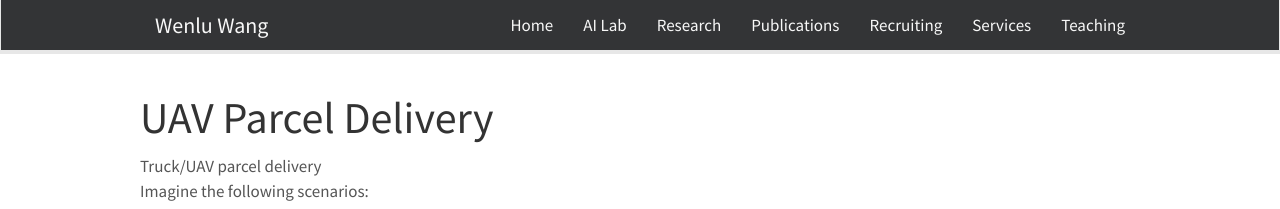
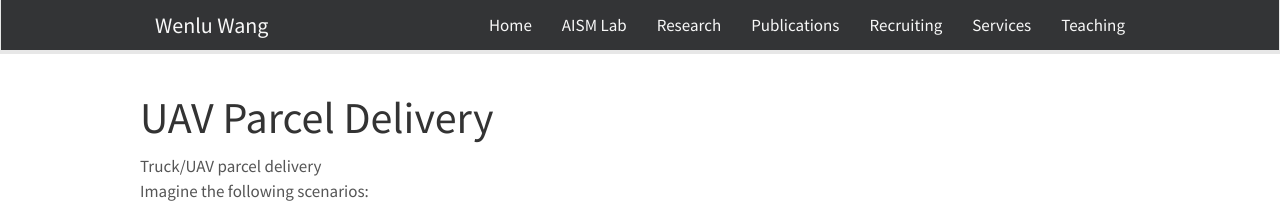
Before and after one commit to WENLU-W/WENLU-W.github.io, a Jekyll site: the page built from docs/2021-05-01-UAV.md, in a window 1280 px wide. Shown: the top 209 px of the page. Built offline with Jekyll 4.4.1, drawn with Linux system fonts in a browser that asks for light colours; nearby versions of some CDN libraries.

Commit message:
Update header.html

```diff
--- a/docs/_includes/header.html
+++ b/docs/_includes/header.html
@@ -13,7 +13,7 @@
 	<div class="collapse navbar-collapse" id="navbar-collapse-1">
 	  <ul class="nav navbar-nav navbar-right">
 		<li><a href="{{ site.url }}{{ site.baseurl }}/">Home</a></li>
-		<li><a href="{{ site.url }}{{ site.baseurl }}/ailab">AI Lab</a></li>
+		<li><a href="{{ site.url }}{{ site.baseurl }}/ailab">AISM Lab</a></li>
 		<li><a href="{{ site.url }}{{ site.baseurl }}/research">Research</a></li>
 		<li><a href="{{ site.url }}{{ site.baseurl }}/publications">Publications</a></li>
 		<li><a href="{{ site.url }}{{ site.baseurl }}/recruit">Recruiting</a></li>
```
